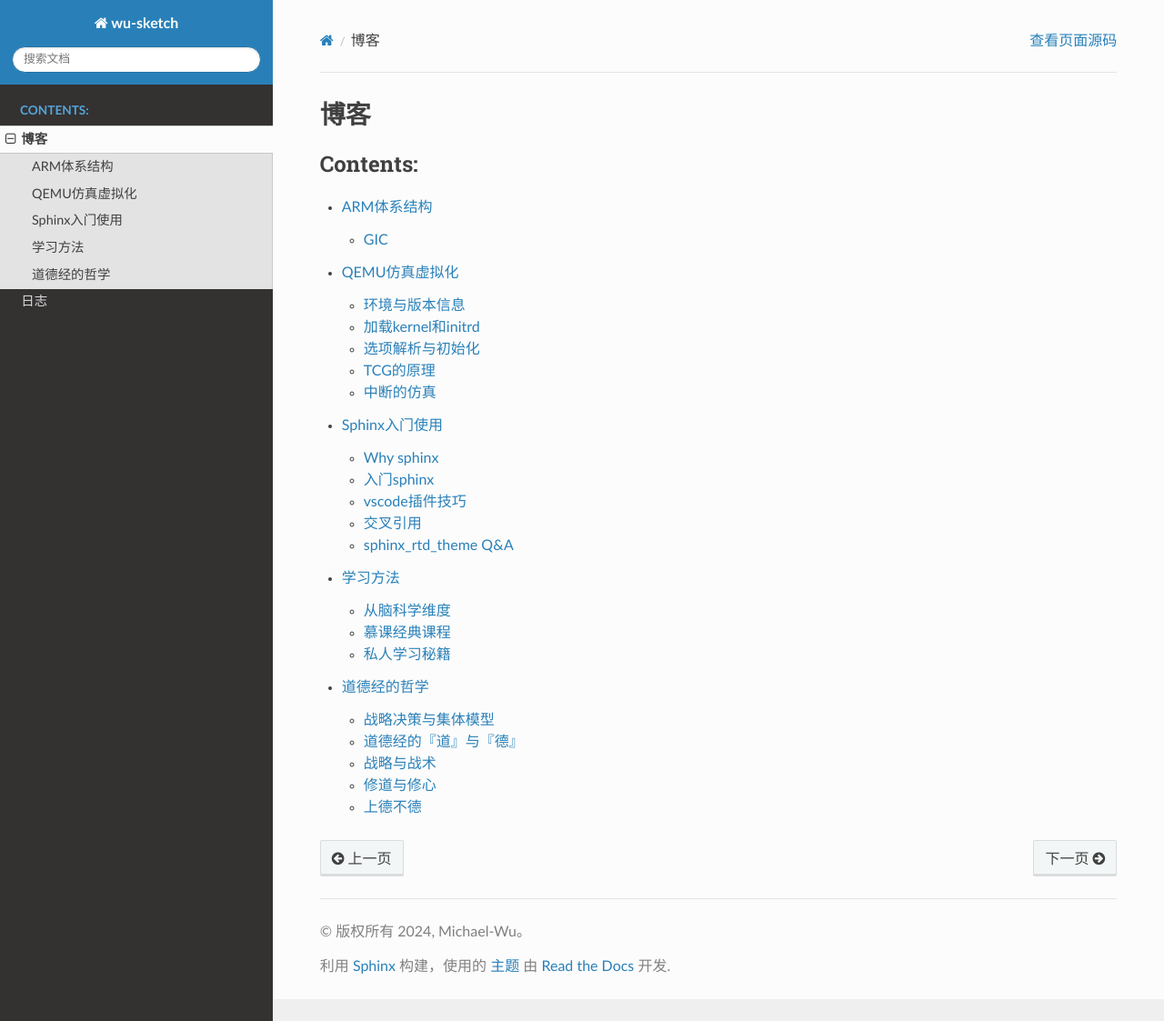
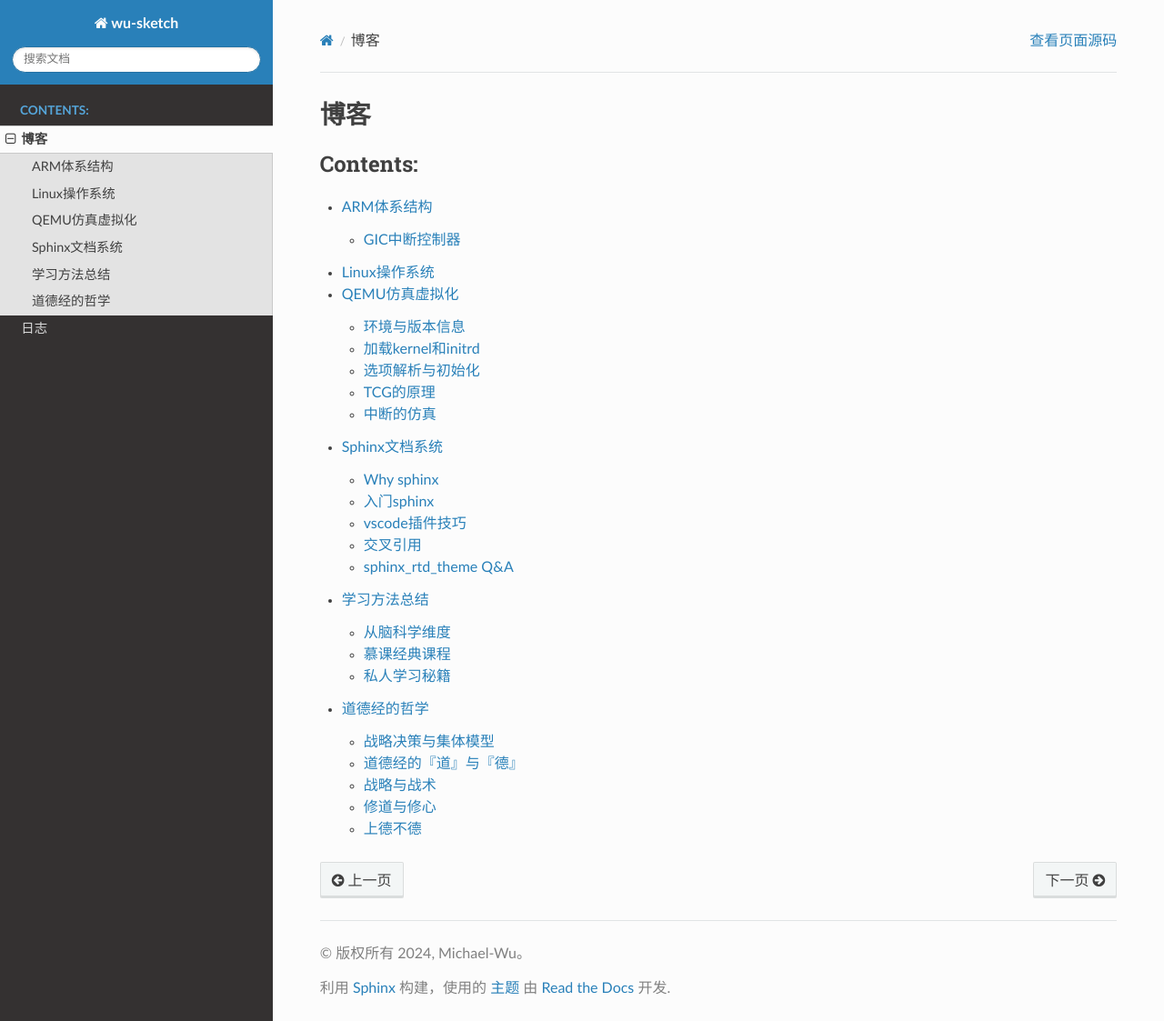
Before and after one commit to thisinnocence/sketch, a Sphinx documentation site: the page built from source/blogs/index.rst, in a window 1280 px wide and 1123 px high. Shown: the whole window at 91% size. Built offline with Sphinx 7.4.7 and the Read the Docs theme 2.0.0, drawn with Linux system fonts in a browser that asks for light colours.

Commit message:
some refactor

```diff
--- a/source/blogs/ARM体系结构.rst
+++ b/source/blogs/ARM体系结构.rst
@@ -6,8 +6,8 @@
 ARM体系结构
 ===========
 
-GIC
------
+GIC中断控制器
+----------------
 
 主要参考ARM官方文档:  https://developer.arm.com/documentation/ihi0069/h/?lang=en
 
@@ -26,4 +26,4 @@ GIC的组成和中断的分类：
 .. image:: pic/gic_safe_group.png
     :scale: 45%
 
-上面的结构都可以在QEMU源码中找到对应起来。
+结合QEMU和Linux的源码实现，可以更好的理解其实现细节。
--- a/source/blogs/Sphinx入门使用.rst
+++ b/source/blogs/Sphinx文档系统.rst
@@ -3,7 +3,7 @@
 :Authors: Michael Wu
 :Version: 1.0
 
-Sphinx入门使用
+Sphinx文档系统
 ==========================
 
 Why sphinx
--- a/source/blogs/index.rst
+++ b/source/blogs/index.rst
@@ -8,7 +8,8 @@
    :caption: Contents:
 
    ARM体系结构
+   Linux操作系统
    QEMU仿真虚拟化
-   Sphinx入门使用
-   学习方法
+   Sphinx文档系统
+   学习方法总结
    道德经的哲学
--- a/source/blogs/学习方法.rst
+++ b/source/blogs/学习方法总结.rst
@@ -3,7 +3,7 @@
 :Authors: Michael Wu
 :Version: 1.0
 
-学习方法
+学习方法总结
 ================
 
 经常看到一些学习方法的文章，有从脑科学出发的，有从某个领域学习技巧出发的，还有很多私人秘籍。高效学习，我认为是得从多个维度
```
Also changed, not shown: source/blogs/Linux操作系统.rst (added, +9 -0 lines).
